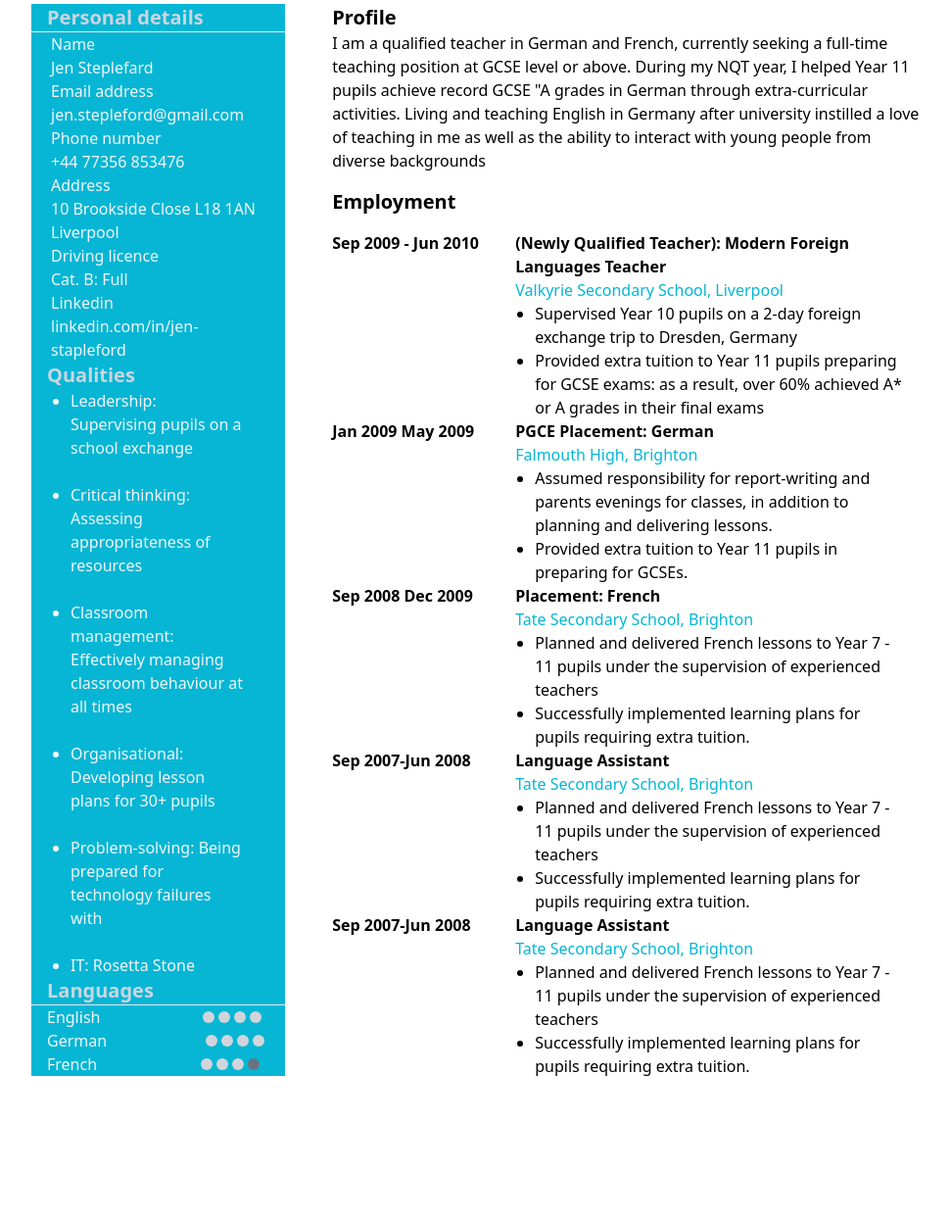
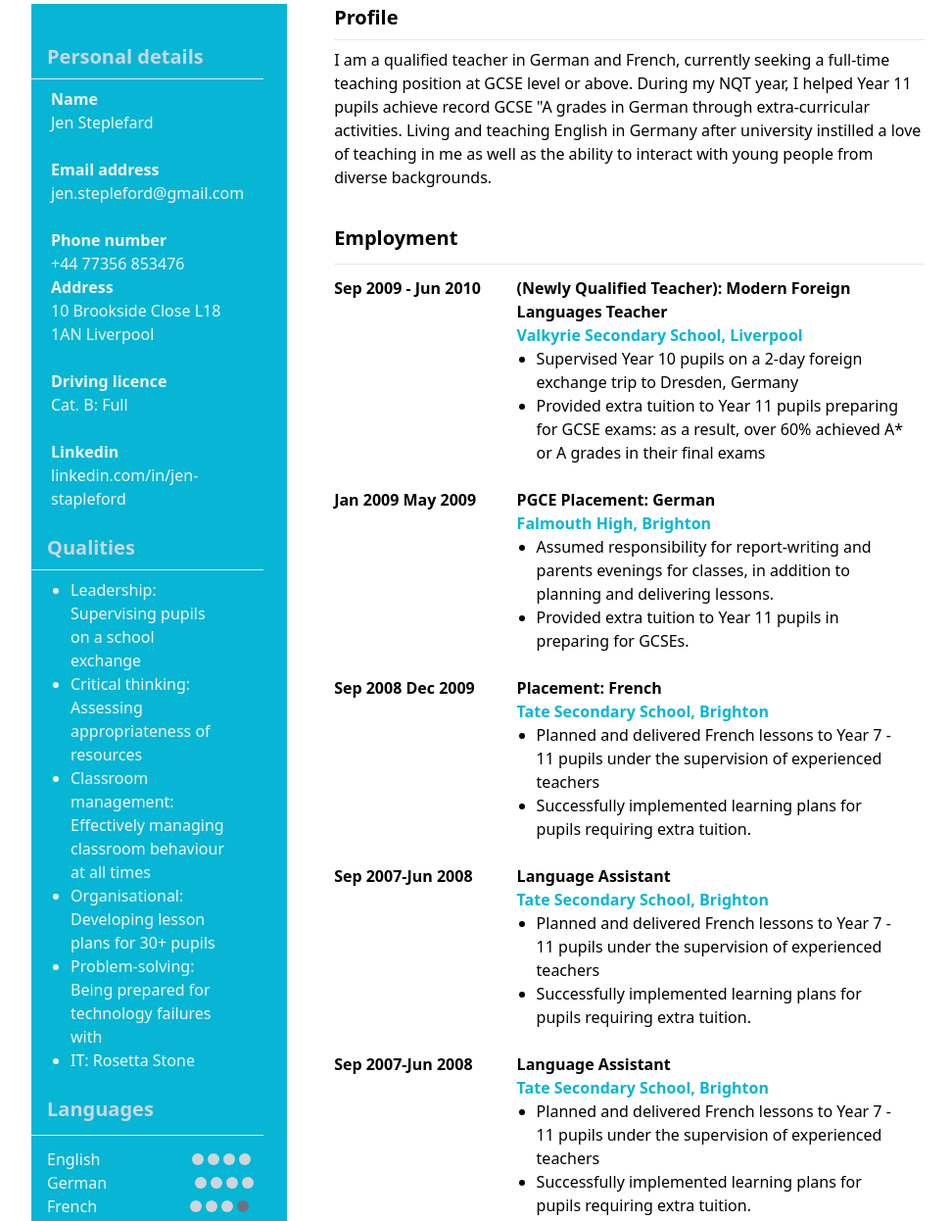
Before and after one commit to jahanzaib2353/Tailwind-resume-template, a plain HTML site: page index.html in a window 1280 px wide. Shown: the part 180-1426 px from the top of the page at 98% size, without its empty margins (172-1143 px from the left). Before the commit the page ends 1316 px from the top, so only its background shows below. Drawn offline with nearby package versions, Linux system fonts and the light colour scheme.

Commit message:
Update index.html

```diff
--- a/index.html
+++ b/index.html
@@ -14,34 +14,37 @@
     <div class="bg-cyan-500 w-64 h-20 border mx-10 "></div>
     <h1 class="text-3xl font-extrabold bg-white-white  my-4 mx-10">Jen stepleford</h1>
     <div class="flex space-x-2">
-    <div class="bg-cyan-500 w-[30%] h-[50%] mx-10">
-        <h2 class="medm text-xl font-semibold indent-4 text-slate-300">Personal details</h2><hr>
+    <div class="bg-cyan-500 w-2/5 h-max mx-10 py-10 pr-6">
+        <h2 class="medm text-xl font-semibold indent-4 text-slate-300">Personal details</h2>
+        <hr class="my-2">
         <section class="details mx-5 text-slate-100 ">
-                <article>Name</article>
-                <p>Jen Steplefard</p>
-                <article>Email address</article>
-                <p>jen.stepleford@gmail.com</p>
-                <article>Phone number</article>
+                <article class="font-semibold">Name</article>
+                <p>Jen Steplefard</p><br>
+                <article  class="font-semibold">Email address</article>
+                <p>jen.stepleford@gmail.com</p><br>
+                <article  class="font-semibold">Phone number</article>
                 <p>+44 77356 853476</p>
-                <article>Address</article>
-                <p>10 Brookside Close L18 1AN Liverpool</p>
-                <article>Driving licence</article>
-                <p>Cat. B: Full</p>
-                <article>Linkedin</article>
+                <article  class="font-semibold">Address</article>
+                <p>10 Brookside Close L18 1AN Liverpool</p><br>
+                <article  class="font-semibold">Driving licence</article>
+                <p>Cat. B: Full</p><br>
+                <article  class="font-semibold">Linkedin</article>
                 <p>linkedin.com/in/jen-stapleford</p>
-        </section>
+        </section><br>
                 <h2 class=" indent-4 text-xl text-slate-300 font-semibold">Qualities</h2>
+                <hr class="my-2">
                 <ul class="list-disc text-slate-100 mx-10">
-                    <li>Leadership: Supervising pupils on a school exchange</li><br>
-                    <li>Critical thinking: Assessing appropriateness of resources</li><br>
-                    <li>Classroom management: Effectively managing classroom behaviour at all times</li><br>
-                    <li>Organisational: Developing lesson plans for 30+ pupils</li><br>
-                    <li>Problem-solving: Being prepared for technology failures with </li><br>
+                    <li>Leadership: Supervising pupils on a school exchange</li>
+                    <li>Critical thinking: Assessing appropriateness of resources</li>
+                    <li>Classroom management: Effectively managing classroom behaviour at all times</li>
+                    <li>Organisational: Developing lesson plans for 30+ pupils</li>
+                    <li>Problem-solving: Being prepared for technology failures with </li>
                     <li>IT: Rosetta Stone</li>
                 </ul>
+                <br>
+                <h2 class="medm text-xl text-slate-300 font-semibold indent-4 " >Languages</h2>
+                <hr class="my-3">
 
-                <h2 class="medm text-xl text-slate-300 font-semibold indent-4" >Languages</h2>
-                <hr>
 
                 <div class="flex justify-between items-center">
                   <div>
@@ -88,14 +91,16 @@
     </div>
 
 
-    <div class="history w-[70%] h-[50%]">
+    <div class="history w-full max-h-96">
         <div class="Profile">
                 <section class="skills w-68">
                     <h1 class="font-bold text-xl">Profile</h1>
-                    <p> I am a qualified teacher in German and French, currently seeking a full-time teaching position at GCSE level or above. During my  NQT year, I helped Year 11 pupils achieve record GCSE "A grades in German through extra-curricular activities. Living and teaching  English in Germany after university instilled a love of teaching in me as well as the ability to interact with young people from  diverse backgrounds</p>
+                    <hr class="my-2">
+                    <p> I am a qualified teacher in German and French, currently seeking a full-time teaching position at GCSE level or above. During my  NQT year, I helped Year 11 pupils achieve record GCSE "A grades in German through extra-curricular activities. Living and teaching  English in Germany after university instilled a love of teaching in me as well as the ability to interact with young people from  diverse backgrounds.</p>
 
-
-                    <h2 class="font-bold my-4 text-xl">Employment</h2>
+                    <br>
+                    <h2 class="font-bold my-3 text-xl">Employment</h2>
+                    <hr class="my-3">
                <section >
 
                    <section class="Employment flex space-x-2">
@@ -104,7 +109,7 @@
                      </section>
                      <section class="right-sec w-[70%]">
                         <article><strong>(Newly Qualified Teacher): Modern Foreign Languages Teacher</strong></article>
-                        <p class="heading text-cyan-500">Valkyrie Secondary School, Liverpool</p>
+                        <p class="heading text-cyan-500 font-semibold">Valkyrie Secondary School, Liverpool</p>
                         <ul class="itm list-disc mx-5">
                           <li>Supervised Year 10 pupils on a 2-day foreign exchange trip to Dresden, Germany</li>
                          <li>Provided extra tuition to Year 11 pupils preparing for GCSE exams: as a result, over 60% achieved A* or A grades in their final exams</li>
@@ -112,6 +117,7 @@
 
          </section>
          </section>
+         <br>
          <section class="Employment flex space-x-2 ">
          <section class="left-sec w-[30%]">
 
@@ -119,14 +125,14 @@
                    </section>
                    <section class="right-sec w-[70%]">
                    <article ><strong>PGCE Placement: German</strong></article>
-                   <p class="heading text-cyan-500">Falmouth High, Brighton</p>
+                   <p class="heading text-cyan-500 font-semibold">Falmouth High, Brighton</p>
                    <ul class="itm list-disc mx-5 ">
                        <li>Assumed responsibility for report-writing and
                        parents evenings for classes, in addition to planning and delivering lessons.</li>
                        <li>Provided extra tuition to Year 11 pupils in preparing for GCSEs.</li>
                    </ul>
        </section>
-       </section>
+       </section><br>
 
        <section class="Employment flex space-x-2 ">
        <section class="left-sec w-[30%]">
@@ -134,7 +140,7 @@
                    </section>
                    <section class="right-sec w-[70%]">
                    <article><strong> Placement: French</strong></article>
-                   <p class="heading text-cyan-500">Tate Secondary School, Brighton</p>
+                   <p class="heading text-cyan-500 font-semibold">Tate Secondary School, Brighton</p>
                    <ul class="itm list-disc mx-5">
                        <li>Planned and delivered French lessons to Year 7 - 11 pupils under the supervision of experienced
                            teachers</li>
@@ -142,7 +148,7 @@
                    </ul>
        </section>
        </section>
-
+       <br>
 
                <section class="Employment flex space-x-2">
                 <section class="left-sec w-[30%]">
@@ -152,7 +158,7 @@
                <section class="right-sec w-[70%]">
 
                    <article ><strong> Language Assistant</strong></article>
-                   <p class="heading text-cyan-500">Tate Secondary School, Brighton</p>
+                   <p class="heading text-cyan-500 font-semibold">Tate Secondary School, Brighton</p>
                    <ul class="itm list-disc mx-5">
                        <li>Planned and delivered French lessons to Year 7 - 11 pupils under the supervision of experienced
                            teachers</li>
@@ -160,7 +166,7 @@
                    </ul>
                    </section>
                    </section>
-
+       <br>
                    <section class="Employment flex space-x-2">
                    <section class="left-sec w-[30%]">
 
@@ -169,7 +175,7 @@
                    <section class="right-sec w-[70%]">
 
                    <article ><strong > Language Assistant</strong></article>
-                   <p class="heading text-cyan-500">Tate Secondary School, Brighton</p>
+                   <p class="heading text-cyan-500 font-semibold">Tate Secondary School, Brighton</p>
                    <ul class="itm list-disc mx-5">
                        <li>Planned and delivered French lessons to Year 7 - 11 pupils under the supervision of experienced
                            teachers</li>
```
